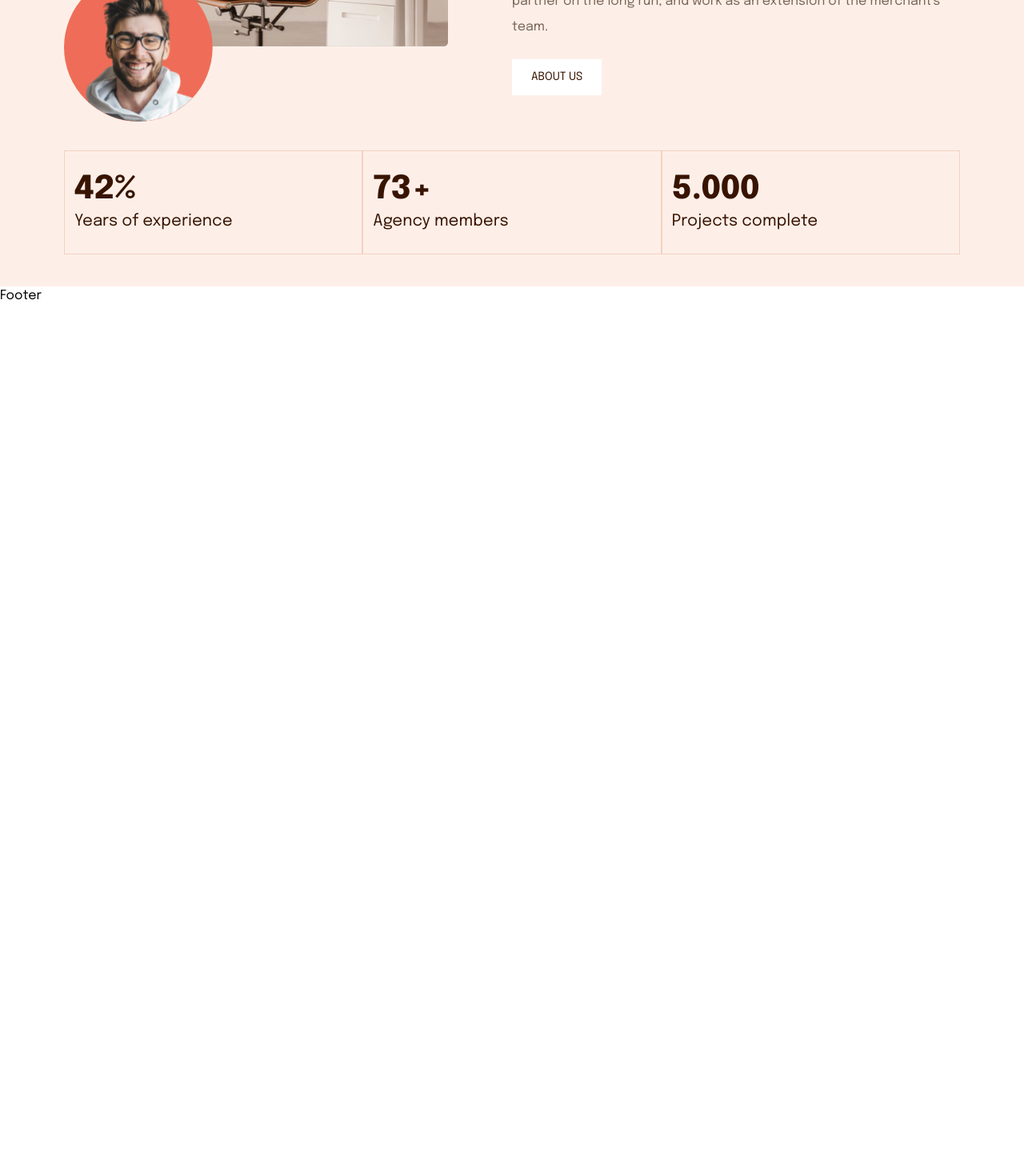
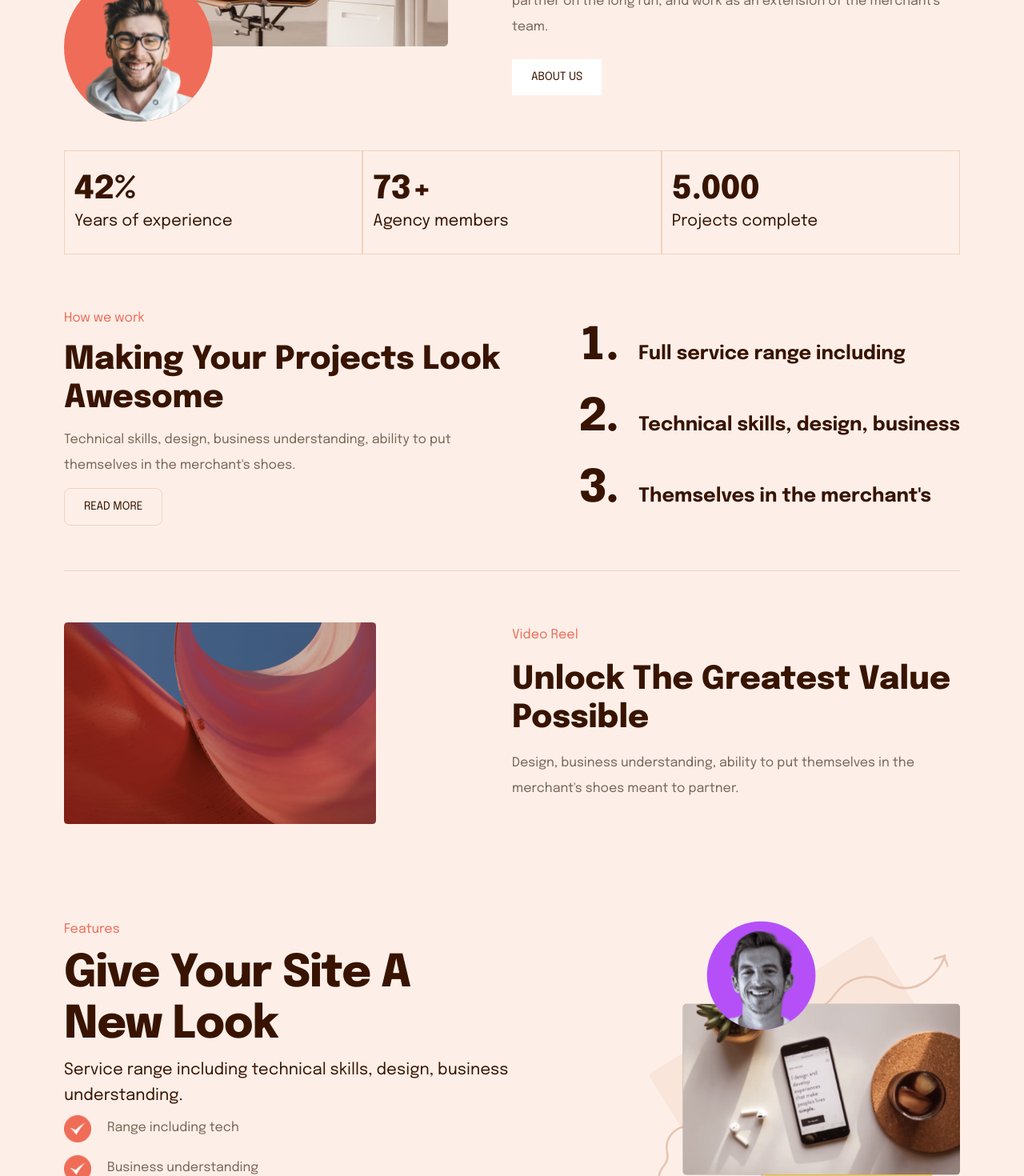
Before and after one commit to Zidotech/Agency, a Next.js app: page / in a window 1280 px wide. Shown: the part 1330-2800 px from the top of the page at 80% size. Before the commit the page ends 1712 px from the top, so only its background shows below. Built offline with nearby package versions, Linux system fonts and the light colour scheme.

Commit message:
some new section added

```diff
--- a/src/app/globals.css
+++ b/src/app/globals.css
@@ -12,6 +12,8 @@
 
 body {
   font-family: Epilogue;
+  overflow-x: hidden;
+  background-color: hsl(21, 84%, 95%);
 }
 
 @layer utilities {
@@ -74,4 +76,8 @@ body {
   .btn-accent {
     @apply bg-text-lightAccent text-text-light rounded-lg;
   }
+
+  .btn-transparent2 {
+    @apply bg-transparent rounded-lg px-6 border-[0.5px] border-text-bd text-text-dark;
+  }
 }
--- a/src/app/page.tsx
+++ b/src/app/page.tsx
@@ -1,4 +1,5 @@
 import About from "@/components/About";
+import Features from "@/components/Features";
 import Hero from "@/components/Hero";
 
 export default function Home() {
@@ -6,6 +7,7 @@ export default function Home() {
     <>
       <Hero />
       <About />
+      <Features />
     </>
   );
 }
--- a/src/components/About.tsx
+++ b/src/components/About.tsx
@@ -4,8 +4,7 @@ import Button from "./Button";
 
 const About = () => {
   return (
-    <section className="bg-text-bgLight py-10">
-      <div className="padding-container max-container">
+    <section className="padding-container max-container py-10">
       <div className="flex lg:justify-between lg:gap-0 gap-8 items-center flex-wrap border-b pb-10 border-text-bd">
         <Image
           src={"/digitalside.svg"}
@@ -44,8 +43,8 @@ const About = () => {
           </p>
           <p className="regular-16 text-text-darkGray">
             Ability to put themselves in the merchant's shoes. It is meant to
-              partner on the long run, and work as an extension of the
-              merchant's team.
+            partner on the long run, and work as an extension of the merchant's
+            team.
           </p>
           <Button title="ABOUT US" type="button" variant="btn-white" />
         </div>
@@ -54,9 +53,7 @@ const About = () => {
       <div className="mt-9 flex flex-wrap justify-between">
         <div className="border border-text-bd flex-1 px-3 py-6">
           <h3 className="regular-40 text-text-dark">42%</h3>
-            <span className="regular-20 text-text-dark">
-              Years of experience
-            </span>
+          <span className="regular-20 text-text-dark">Years of experience</span>
         </div>
         <div className="border border-text-bd flex-1 px-3 py-6">
           <h3 className="regular-40 text-text-dark">73+</h3>
@@ -67,6 +64,56 @@ const About = () => {
           <span className="regular-20 text-text-dark">Projects complete</span>
         </div>
       </div>
+
+      {/* how we work div */}
+      <div className="mt-16 flex sm:flex-row flex-col justify-between items-center gap-y-6 border-b pb-14 border-text-bd">
+        <div className="flex-1 flex flex-col gap-y-3">
+          <h5 className="regular-16 text-text-darkAccent">How we work</h5>
+          <h3 className="regular-40 text-text-dark">
+            Making Your Projects Look Awesome
+          </h3>
+          <span className="regular-16 text-text-darkGray">
+            Technical skills, design, business understanding, ability to put
+            themselves in the merchant's shoes.
+          </span>
+          <Button title="Read More" type="button" variant="btn-transparent2" />
+        </div>
+
+        <div className="flex-1 flex sm:justify-end ">
+          <ul className=" marker:text-text-dark list-decimal sm:marker:regular-56  pl-7 sm:pl-0">
+            <li className="sm:pl-3 pl-2 regular-24 text-text-dark mb-8">
+              Full service range including
+            </li>
+            <li className="sm:pl-3 pl-2 regular-24 text-text-dark mb-8">
+              Technical skills, design, business
+            </li>
+            <li className="sm:pl-3 pl-2 regular-24 text-text-dark">
+              Themselves in the merchant's
+            </li>
+          </ul>
+        </div>
+      </div>
+
+      <div className="flex flex-col sm:flex-row mt-16 gap-y-6">
+        <div className="flex-1">
+          <Image
+            src="/videohill.png"
+            alt="video reel"
+            width={390}
+            height={320}
+          />
+        </div>
+
+        <div className="flex-1 flex flex-col gap-y-4">
+          <h5 className="regular-16 text-text-darkAccent">Video Reel</h5>
+          <h3 className="regular-40 text-text-dark">
+            Unlock The Greatest Value Possible
+          </h3>
+          <span className="regular-16 text-text-darkGray">
+            Design, business understanding, ability to put themselves in the
+            merchant's shoes meant to partner.
+          </span>
+        </div>
       </div>
     </section>
   );
--- /dev/null
+++ b/src/components/Features.tsx
@@ -0,0 +1,51 @@
+import Image from "next/image";
+
+const Features = () => {
+  return (
+    <section className="padding-container max-container">
+      <div className="flex flex-col sm:flex-row mt-16 gap-y-6 justify-center sm:justify-between items-center">
+        <div className="flex-1 flex flex-col gap-y-2">
+          <h5 className="regular-16 text-text-darkAccent">Features</h5>
+          <h2 className="regular-56 text-text-dark">
+            Give Your Site A New Look
+          </h2>
+          <h2 className="regular-20 text-text-dark">
+            Service range including technical skills, design, business
+            understanding.
+          </h2>
+          <div>
+            <div className="flex gap-x-5 ">
+              <Image src={"/check.png"} width={34} height={24} alt="check" />{" "}
+              <p className="regular-16 text-text-darkGray">
+                Range including tech
+              </p>
+            </div>
+            <div className="flex gap-x-5 mt-4">
+              <Image src={"/check.png"} width={34} height={24} alt="check" />{" "}
+              <p className="regular-16 text-text-darkGray">
+                Business understanding
+              </p>
+            </div>
+            <div className="flex gap-x-5 mt-4">
+              <Image src={"/check.png"} width={34} height={24} alt="check" />{" "}
+              <p className="regular-16 text-text-darkGray">
+                Partner on the long run
+              </p>
+            </div>
+          </div>
+        </div>
+
+        <div className="flex-1 flex sm:justify-end">
+          <Image
+            src="/featureRi.svg"
+            alt="video reel"
+            width={390}
+            height={320}
+          />
+        </div>
+      </div>
+    </section>
+  );
+};
+
+export default Features;
--- a/src/components/Footer.tsx
+++ b/src/components/Footer.tsx
@@ -1,9 +1,9 @@
-
-
 const Footer = () => {
   return (
-    <div>Footer</div>
-  )
-}
+    <footer>
+      <div className="padding-container max-container  w-full"></div>
+    </footer>
+  );
+};
 
-export default Footer
+export default Footer;
--- a/tailwind.config.ts
+++ b/tailwind.config.ts
@@ -15,6 +15,7 @@ const config: Config = {
           darkGray: "hsl(22, 17%, 41%)",
           lightGray: "hsl(0, 0%, 98%, 0.64)",
           lightAccent: "hsl(8, 82%, 64%, 1)",
+          darkAccent: "hsl(8, 83%, 64%, 1)",
           bgDark: "hsl(237, 22%, 20%)",
           bgLight: "hsl(21, 84%, 95%)",
           bd: "hsl(21, 68%, 85%, 1)",
```
Also changed, not shown: public/check.png (added). Lines whose indentation alone changed are shown as unchanged.
